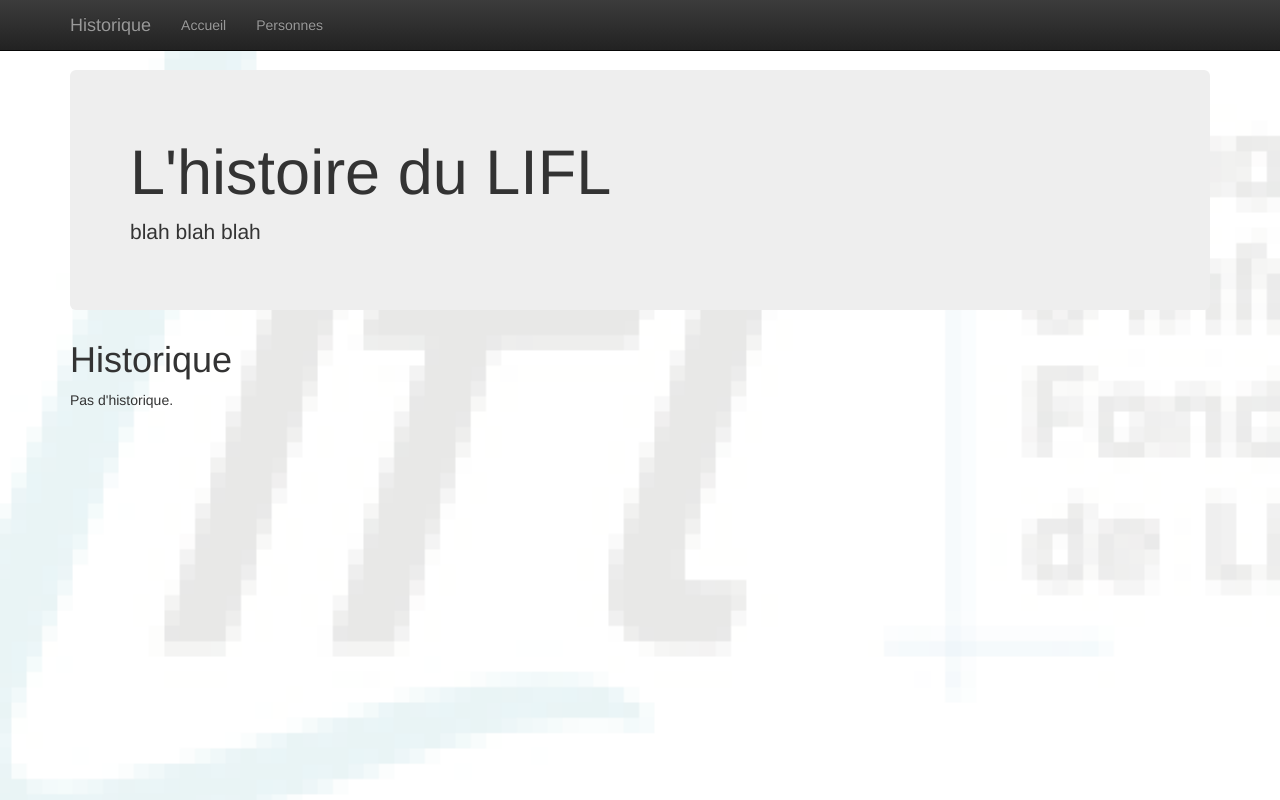
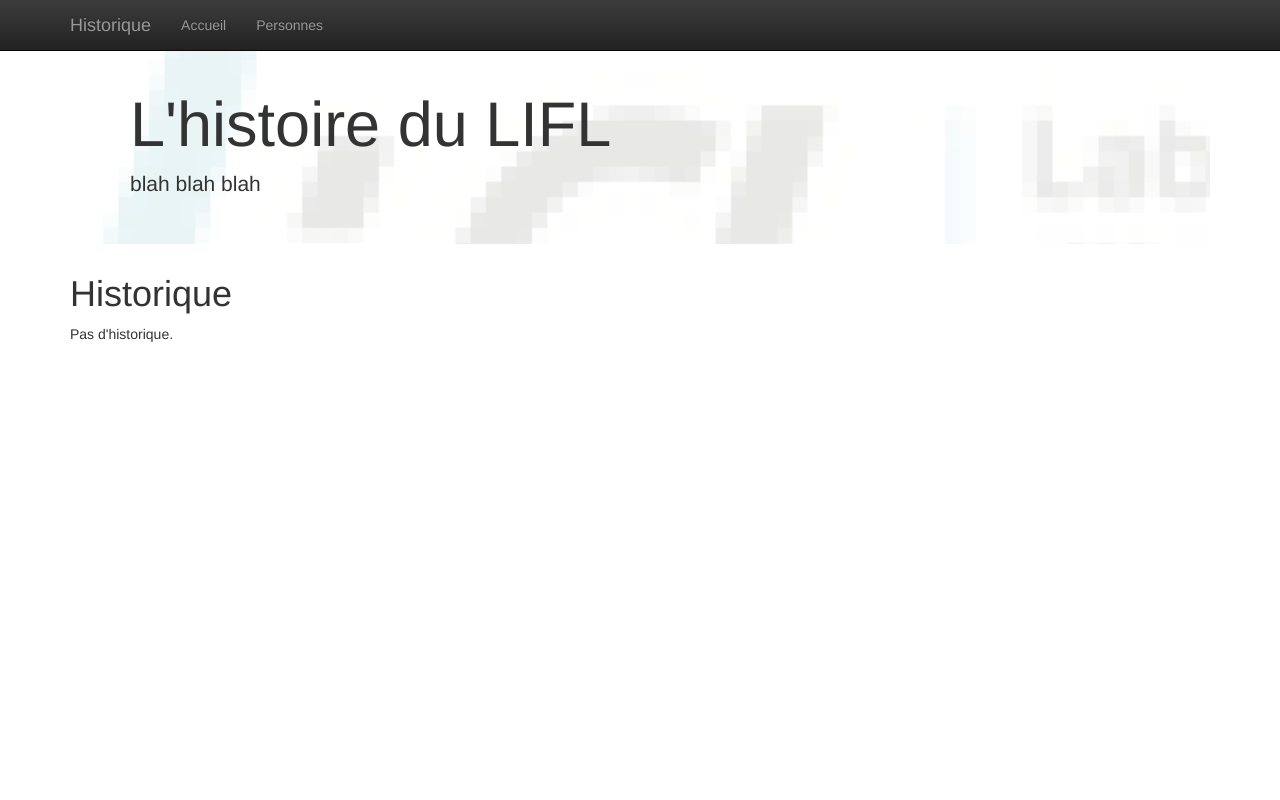
Before and after one commit to maxf/historique, a Django app: page /events/ in a window 1280 px wide. Run offline with Django 3.2, Linux system fonts and the light colour scheme; data that the repository does not hold is empty; some libraries are stand-ins or nearby versions.

Commit message:
put background in title

```diff
--- a/events/templates/common/head.html
+++ b/events/templates/common/head.html
@@ -19,7 +19,7 @@
 html {
 }
 
-body {
+.jumbotron {
   background: url({% static 'events/img/logo-2014-4.png' %}) no-repeat center center fixed;
   -webkit-background-size: cover;
   -moz-background-size: cover;
```
